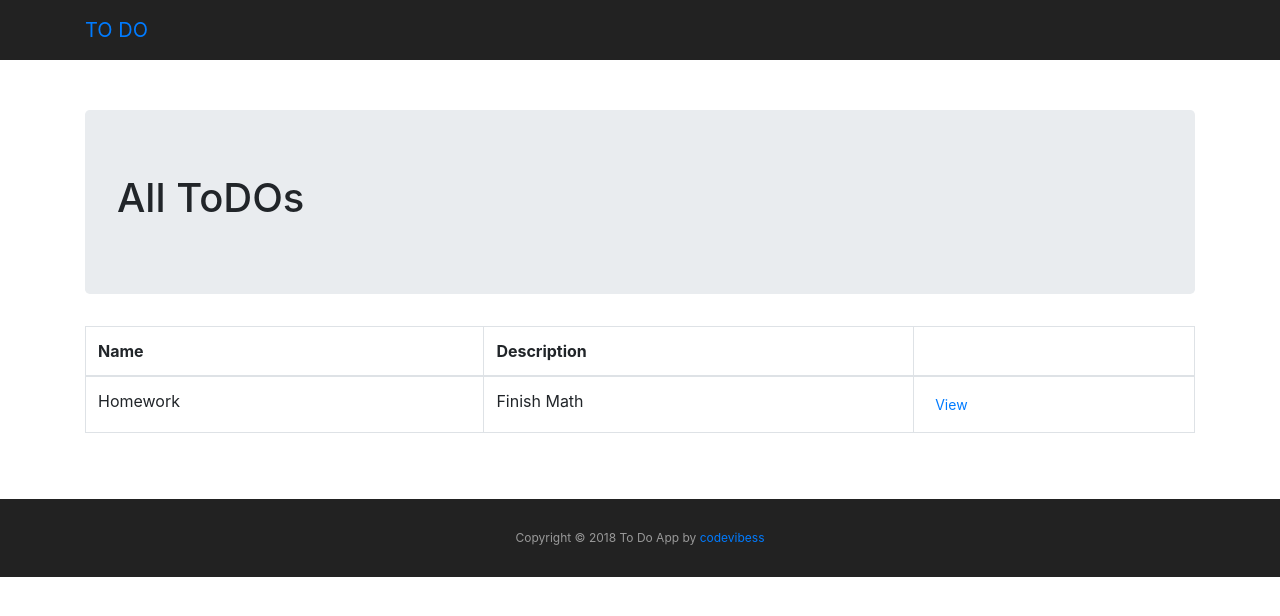
After one commit to codevibess/2Do-List, a Node server app: page /todo in a window 1280 px wide. The commit adds this page. Shown: the top 616 px of the page. Run offline with Node 20, Linux system fonts and the light colour scheme; some libraries are stand-ins or nearby versions.

Commit message:
added todos page with dummy todos

```diff
--- /dev/null
+++ b/app/controllers/todos.controller.js
@@ -0,0 +1,10 @@
+module.exports = {
+    //show all todos
+    showTodos: (req, res) => {
+        //dummy todos to test
+        const  todos = [
+            {name:"Homework",slug:"homework", description: 'Finish Math'},
+        ];
+        res.render('pages/todos', {todos: todos});
+    }
+};
--- a/app/routes.js
+++ b/app/routes.js
@@ -1,9 +1,11 @@
 const express = require('express');
 const router = express.Router();
 const mainController = require('./controllers/main.controllers');
-
+const todosController = require('./controllers/todos.controller');
 
 module.exports = router;
 
+//main route
+router.get('/', mainController.showHome);
 
-router.get('/', mainController.showHome);
+router.get('/todo', todosController.showTodos);
--- a/public/css/style.css
+++ b/public/css/style.css
@@ -12,7 +12,7 @@ body {
     margin: 0;
 }
 
-/* main section */
+
 
 #site-main {
     padding-bottom: 50px;
@@ -20,7 +20,7 @@ body {
     min-height: 400px;
 }
 
-/* footer */
+
 
 #site-footer {
     text-align: center;
--- /dev/null
+++ b/views/pages/todos.ejs
@@ -0,0 +1,30 @@
+<div class="jumbotron text-enter">
+    <h1>All ToDOs</h1>
+</div>
+
+
+<table class="table table-bordered table-hover table-stripted">
+    <thead>
+        <tr>
+            <th>Name</th>
+            <th>Description</th>
+            <th></th>
+        </tr>
+    </thead>
+    <tbody>
+        <%for (var todo of todos) { %>
+            <tr>
+                <td>
+                    <%=todo.name %>
+                </td>
+                <td>
+                    <%=todo.description %>
+                </td>
+                <td>
+                    <a href="/todos/<%todos.slug %>" class="btn btn-sm btn-primar">View</a>
+                </td>
+            </tr>
+            <% } %>
+    </tbody>
+
+</table>
```
